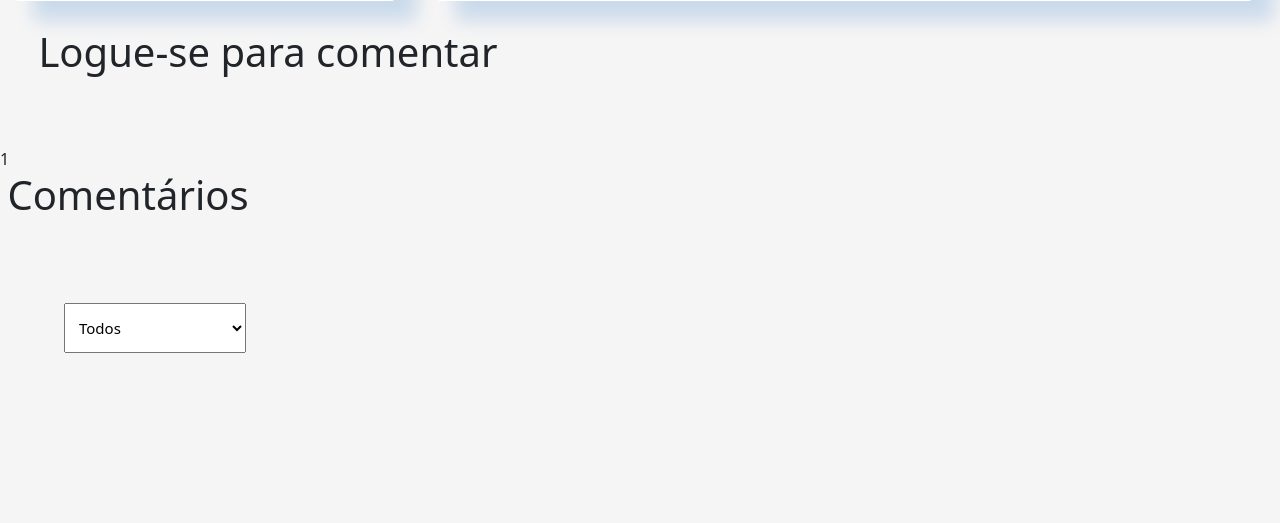
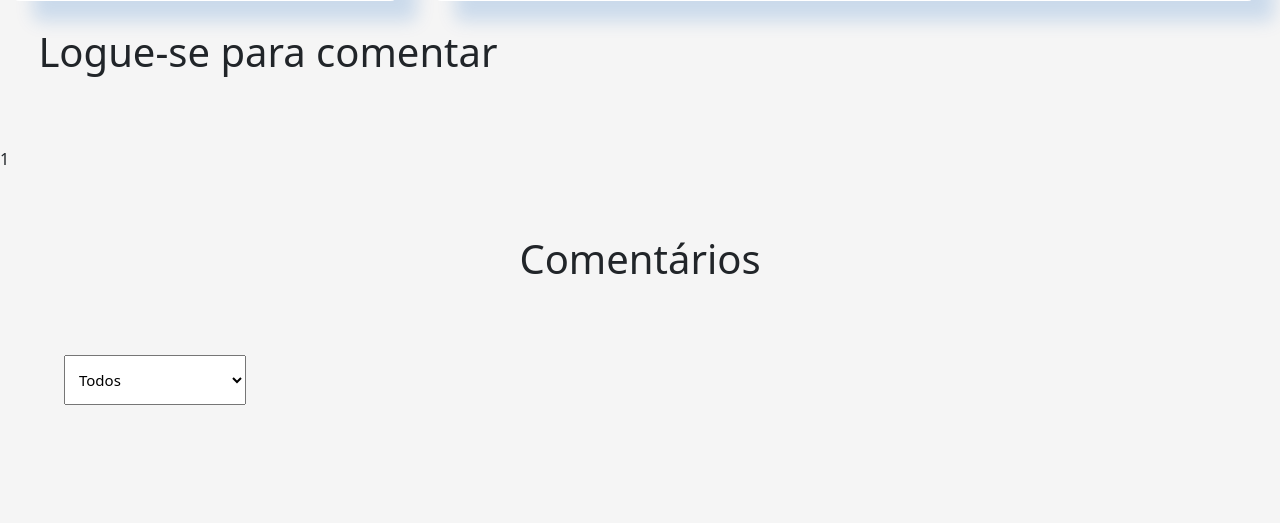
Before and after one commit to Eduardo5538/UCEAE, a PHP site: page /uceae-aluno/showInst.php?cnpj=1 in a window 1280 px wide. Shown: the part 2217-2740 px from the top of the page. Before the commit the page ends 2570 px from the top, so only its background shows below. Run offline with PHP 8.4, Linux system fonts and the light colour scheme; a user stored in the database is signed in; data comes from the database, SQL or seed files in the repository; data that the repository does not hold is empty.

Commit message:
design dos comentarios feito

```diff
--- a/uceae-aluno/css/showInst.css
+++ b/uceae-aluno/css/showInst.css
@@ -271,8 +271,8 @@
     display: grid;
     grid-template-columns: 1fr 1fr;
 }
-.titulo{
-    margin-top: 15%;
+.titulo2{
+    margin-top: 20%;
     text-align: center;
 }
 .comentarios{
--- a/uceae-aluno/showInst.php
+++ b/uceae-aluno/showInst.php
@@ -155,7 +155,7 @@
     <!-- Área de Comentários -->
 
    <div class="comentarios">
-    <h1 class="titulo">Comentários</h1>
+    <h1 class="titulo2">Comentários</h1>
     <div class="barra-filtro">
         <select name="filtro" id="filtro_tempo" class="tipo">
             <option value="todos">Todos</option>
```
